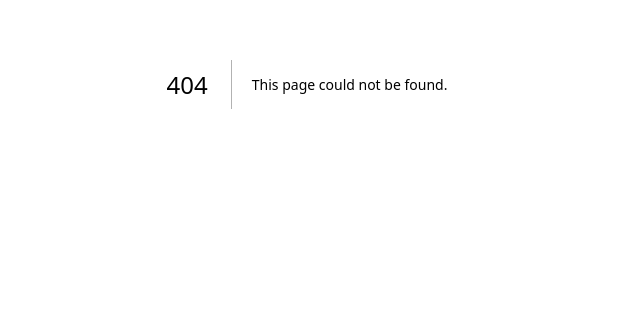
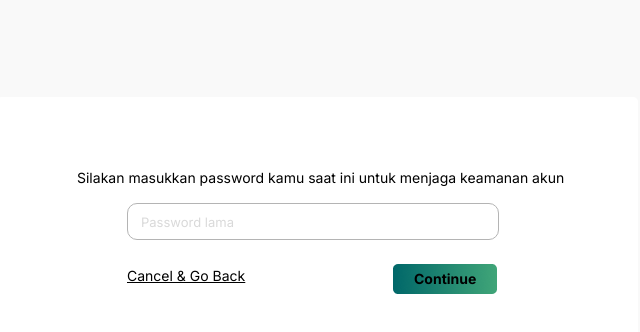
Before and after one commit to BerthaSoliany/4_STEI-KLINIK, a Next.js app in the folder stei-klinik/: page /gantipassword in a window 1280 px wide. Before the commit this address had no page. Shown: the part 316-648 px from the top of the page, without its empty margins (333-973 px from the left). Built offline with nearby package versions, Linux system fonts and the light colour scheme.

Commit message:
up change password

```diff
--- /dev/null
+++ b/stei-klinik/app/gantipassword/page.tsx
@@ -0,0 +1,30 @@
+import Link from "next/link";
+
+
+// buat header yg logo
+// buat header yg pita ijo
+
+export default function gantipassword() {
+    return <body>
+        <div className="overscroll-auto bg-[#F9F9F9] h-screen w-screen">
+            <div className="w-[641px] h-[267px] rounded-[5px] bg-[#ffffff] absolute bottom-0" style={{marginLeft:"330px", marginBottom:"120px"}}>
+                <p className="text-black text-[14px]" style={{marginLeft:"80px", marginTop:"70px"}}>Silakan masukkan password kamu saat ini untuk menjaga keamanan akun</p>
+                <div className="w-[372px] h-[37px] rounded-[10px] border-[#B4B4B4] border-[1px]" style={{marginLeft:"130px", marginTop:"15px"}}>
+                    <p className="text-[#D9D9D9] text-[13px]" style={{marginTop:"9px", marginLeft:"13px"}}>Password lama</p>
+                </div>
+                <Link href="/home">
+                    <p className="text-black underline text-[14px]" style={{marginLeft:"130px", marginTop:"25px"}}>Cancel & Go Back</p>
+                </Link>
+                <Link href="/gantipassword2">
+                    <img
+                        src="/Rectangle 114.png"
+                        alt="kotak"
+                        className="absolute bottom-0"
+                        style={{ width: "auto", height: "auto",marginLeft:"396px", marginBottom:"70px" }}
+                    />
+                    <p className="font-bold absolute bottom-0 text-[14px]" style={{marginLeft:"417px", marginBottom:"75px"}}>Continue</p>
+                </Link>
+            </div>
+        </div>
+    </body>
+}
```
Also changed, not shown: stei-klinik/public/Rectangle 114.png (added).
